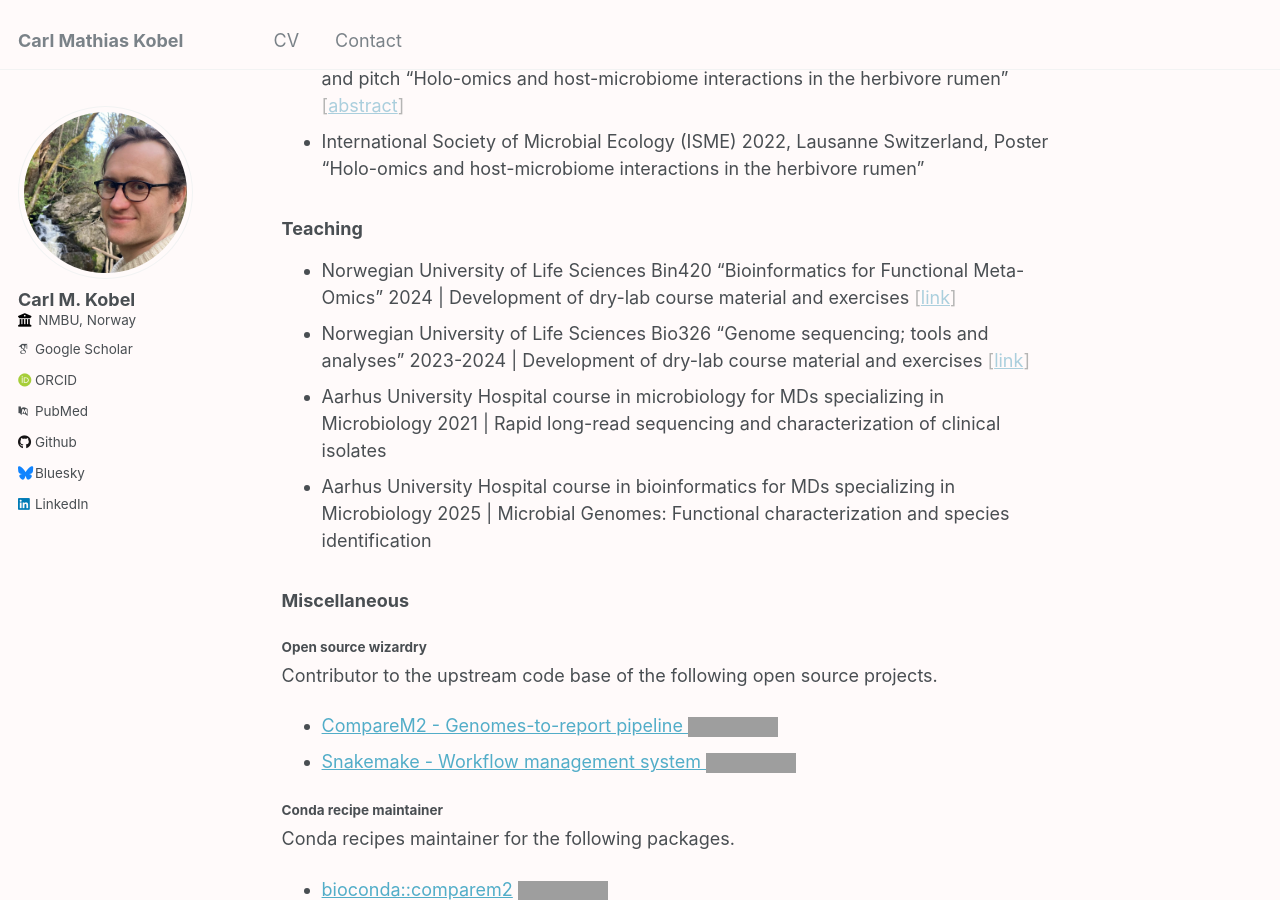
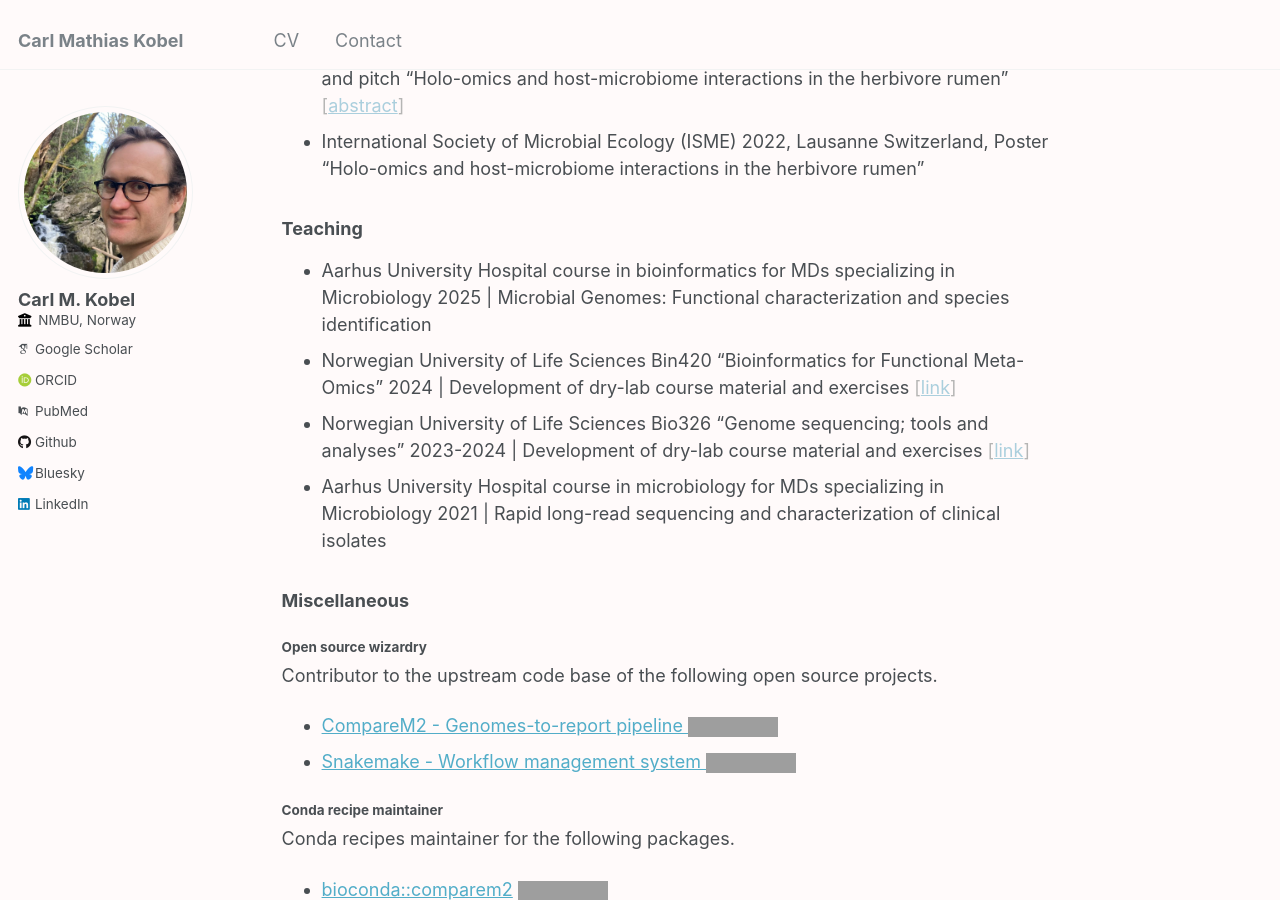
Before and after one commit to cmkobel/cmkobel.github.io, a Jekyll site: the page built from _pages/about.md, in a window 1280 px wide and 900 px high, scrolled down 1107 px. Built offline with Jekyll 4.4.1, drawn with Linux system fonts in a browser that asks for light colours; some web fonts are replaced; grey boxes are pictures that could not be loaded.

```diff
--- a/_pages/about.md
+++ b/_pages/about.md
@@ -32,10 +32,10 @@ Currently open to work.
 
 
 ### Teaching
+  - Aarhus University Hospital course in bioinformatics for MDs specializing in Microbiology 2025 \| Microbial Genomes: Functional characterization and species identification
   - Norwegian University of Life Sciences Bin420 "Bioinformatics for Functional Meta-Omics" 2024 \| Development of dry-lab course material and exercises <span class="shaded">[[link](https://web.archive.org/web/20240719202437/https://www.nmbu.no/en/course/BIN420)]</span>
   - Norwegian University of Life Sciences Bio326 "Genome sequencing; tools and analyses" 2023-2024 \| Development of dry-lab course material and exercises <span class="shaded">[[link](https://web.archive.org/web/20240422124112/https://www.nmbu.no/en/course/BIO326)]</span>
   - Aarhus University Hospital course in microbiology for MDs specializing in Microbiology 2021 \| Rapid long-read sequencing and characterization of clinical isolates
-  - Aarhus University Hospital course in bioinformatics for MDs specializing in Microbiology 2025 \| Microbial Genomes: Functional characterization and species identification
 
 
 ### Miscellaneous
```
